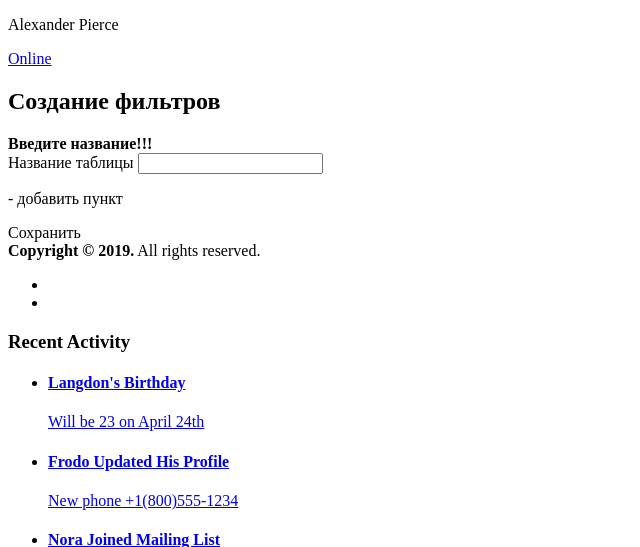
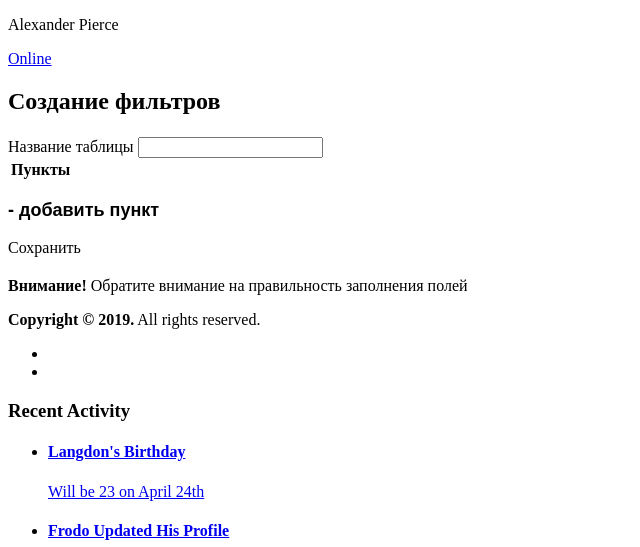
Before and after one commit to webdesingK/board, a Yii app: template backend/views/admin/create-filters.php in a window 1280 px wide. Shown: the part 2452-2999 px from the top of the page, without its empty margins (0-640 px from the left). Run offline with PHP 8.4 and a stand-in for Yii, Linux system fonts and the light colour scheme; the template is opened without the code that fills it, so the values that code supplies are empty; some libraries are stand-ins or nearby versions.

Commit message:
добавление: создание фильтров и редактирование фильтров

```diff
--- a/backend/views/admin/create-filters.php
+++ b/backend/views/admin/create-filters.php
@@ -15,23 +15,33 @@
     </div>
   </div>
   <div class="row well col-md-10">
-    <div class="col-md-5">
-      <strong class="alert alert-danger col-md-12 none">Введите название!!!</strong>
+    <div class="col-md-5 input-categories-css">
       <div class="form-group">
         <label for="nameTable" class="text-info">Название таблицы</label>
         <input class="form-control col-md-12" id="table__name-js" type="text" id="nameTable">
       </div>
     </div>
     <div class="col-md-7 list-group-css">
-      <div class="col-md-11 form-group" id="add__list-js">
-        <div class="plug"></div>
-      </div>
-      <div class="filter__add col-md-12 text-success" id="filter__add-js">
+      <table class="table table-hover-css">
+        <thead>
+          <tr>
+            <th>Пункты</th>
+          </tr>
+        </thead>
+        <tbody id="add__list-js">
+        </tbody>
+      </table>
+      <div class="filter__add-css col-md-12 text-success" id="filter__add-js">
         <p><i class="glyphicon glyphicon-plus"></i> - добавить пункт</p>
       </div>
     </div>
-    <div class="btn-wrap col-md-12 text-right">
+    <div class="btn-wrap-css col-md-12 text-right">
       <div class="btn btn-success" id="btn-save-js">Сохранить</div>
+    </div>
+    <div class="col-md-12">
+      <div class="alert alert-info" id="message-js">
+        <p><strong>Внимание! </strong><span>Обратите внимание на правильность заполнения полей</span></p>
+      </div>
     </div>
   </div>
 </div>
```
